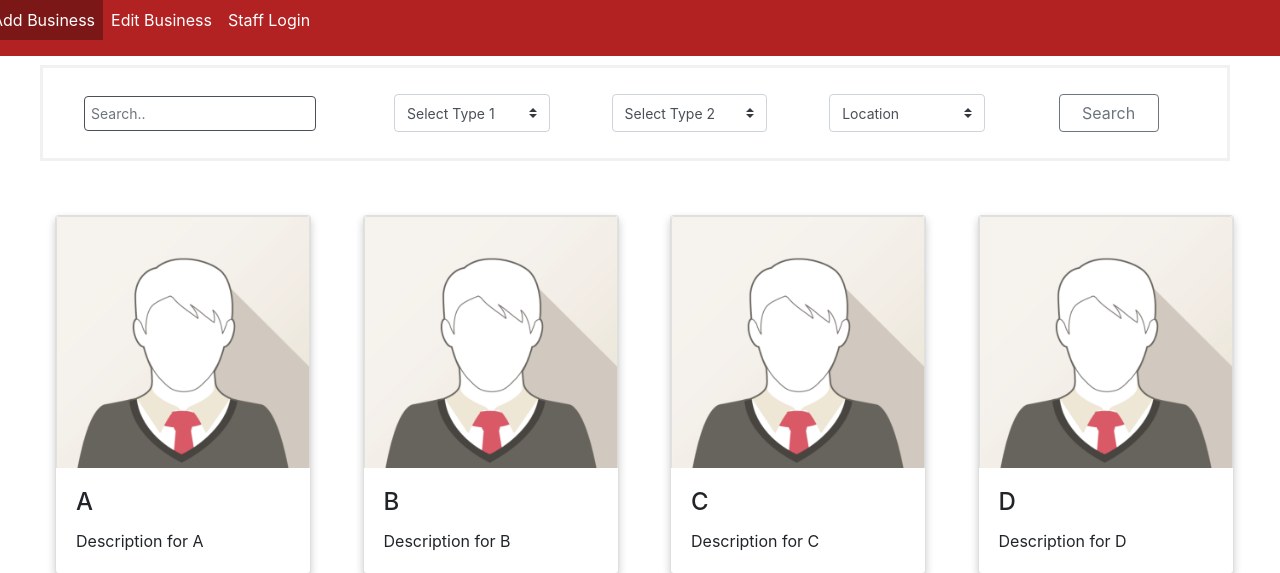
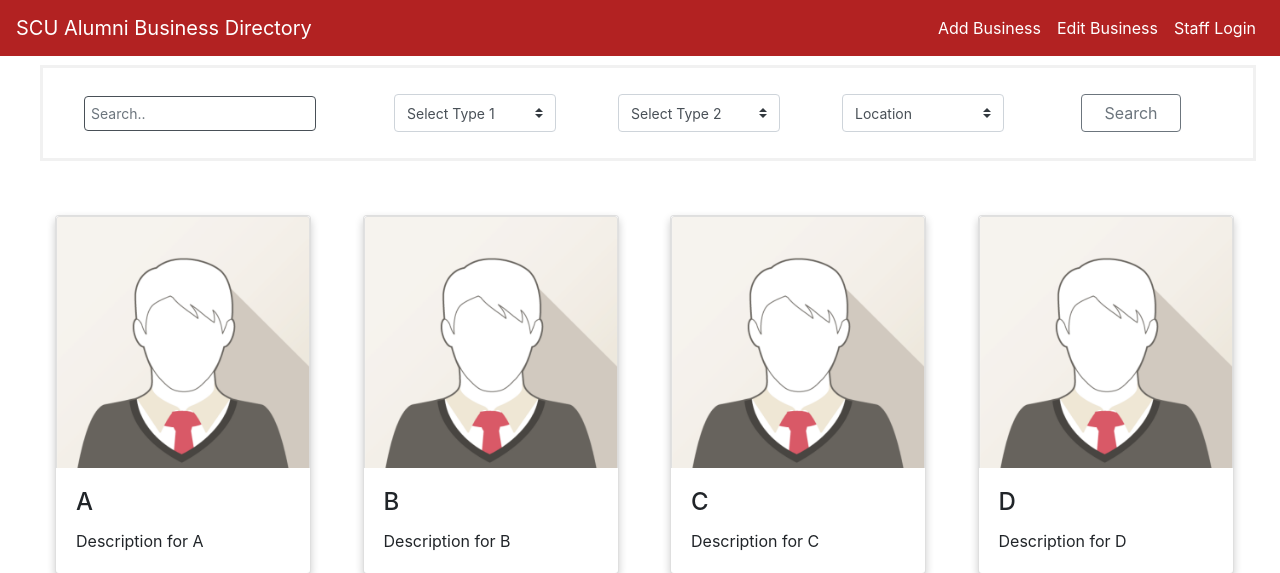
Before and after one commit to julishi/SCU-Alum-Business-Directory-, a PHP site: page /html/home.html in a window 1280 px wide. Shown: the top 573 px of the page. Run offline with PHP 8.4, Linux system fonts and the light colour scheme; some libraries are stand-ins or nearby versions.

Commit message:
Update home.css

```diff
--- a/css/home.css
+++ b/css/home.css
@@ -5,57 +5,26 @@
 }
 
 form {
-	width:93%;
+	width: 95%;
 	border: 3px solid #F1F1F1;
 	text-align: center;
 	background-color: white;
+	z-index: 1;
 }
 
-ul {
-	list-style-type: none;
-	margin: 0;
-	padding: 0;
-	overflow: hidden;
-	background-color: #B22222;
-	position: fixed;
-	top: 0;
-	width: 100%;
-}
-
-li {
-	float:right;
-}
-
-li a {
+nav a, li a {
 	display: block;
 	color: white;
 	text-align: center;
-	padding: 14px 16px;
-	text-decoration: none;
 }
 
-li a:hover {
+li a:hover, nav a:hover {
 	background-color: #7C1717;
 	color: white;
-	text-decoration: none;
 }
 
 nav {
 	background-color: #B22222;
-}
-
-.navbar-nav {
-	@include float-right;
-}
-
-nav a, .navbar-nav a {
-	display: block;
-	color: white;
-}
-
-nav a:hover, .navbar-nav a:hover {
-	background-color: #7C1717;
-	color: white;
 }
 
 input[type=text] {
@@ -85,66 +54,13 @@
 	text-align: left;
 	font-size: 14px;
 }
-/*
-.custom-select select {
-	display: none;
-}
 
-.select-selected {
-	background-color: white;
-}*/
-/*style the arrow inside the select element:*/
-/*.select-selected:after {
-  position: absolute;
-  content: "";
-  top: 14px;
-  right: 10px;
-  width: 0;
-  height: 0;
-  border: 6px solid;
-  border-color: black transparent transparent transparent;
-}
-*/
-/*point the arrow upwards when the select box is open (active):*/
-/*.select-selected.select-arrow-active:after {
-  border-color: transparent transparent black transparent;
-  top: 7px;
-}
-*/
-/*style the items (options), including the selected item:*/
-/*.select-items div,.select-selected {
-  padding: 6px 12px;
-  border: 1px solid;
-  border-color: transparent rgba(0, 0, 0, 0.1) rgba(0, 0, 0, 0.1) rgba(0, 0, 0, 0.1);
-  cursor: pointer;
-  user-select: none;
-  background-color: white;
-}
-*/
-/*style items (options):*/
-/*.select-items {
-  position: absolute;
-  top: 100%;
-  left: 0;
-  right: 0;
-  z-index: 99;
-}
-
-/*hide the items when the select box is closed:*/
-/*.select-hide {
-  display: none;
-}
-
-.select-items div:hover, .same-as-selected {
-  background-color: #EDEDED;
-}
-*/
-.form_container{
+.form_container {
 	padding: 10px;
 }
 
 .card {
-	width: 20%;
+	width: 18rem;
 	transition: 0.3s;
 	box-shadow: 0 4px 8px 0 rgba(0, 0, 0, 0.2);
 }
```
